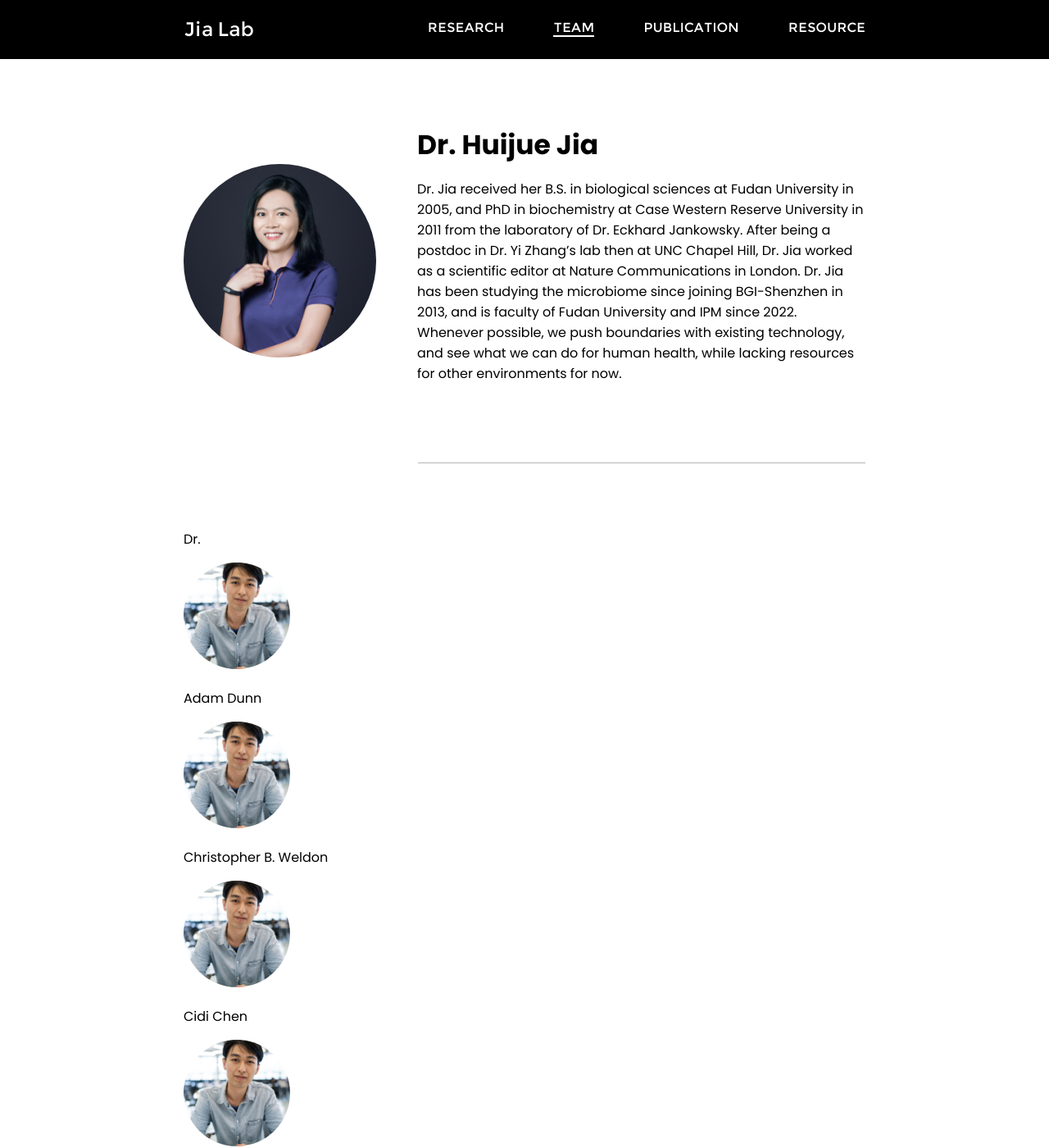
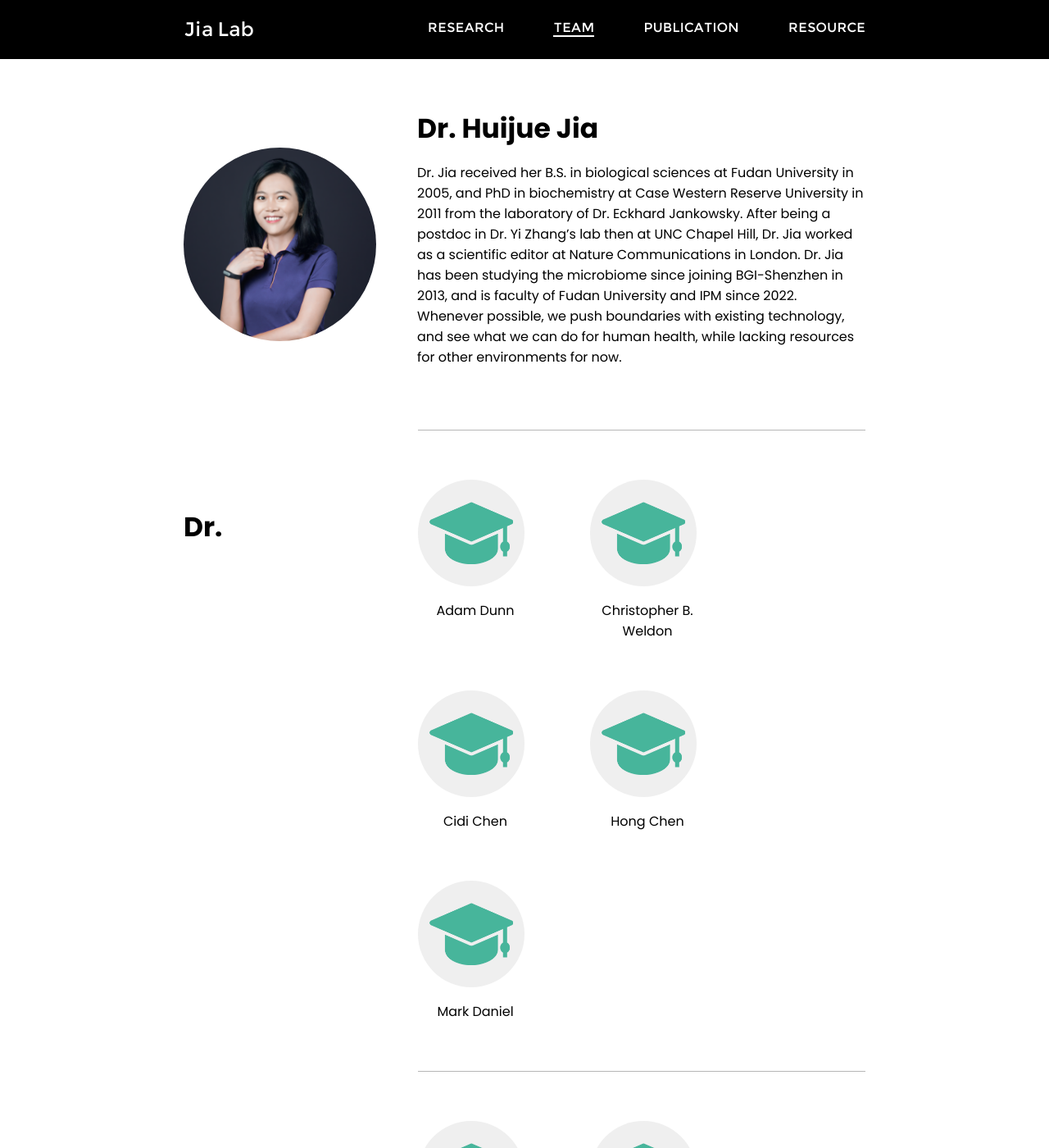
Before and after one commit to aghnu/JiaLab_website, a Jekyll site: the page built from pages/team.html, in a window 1280 px wide and 1400 px high. Shown: the whole window at 82% size. Built offline with Jekyll 4.4.1, drawn with Linux system fonts in a browser that asks for light colours.

Commit message:
Finish team page styling

```diff
--- a/_sass/_pages.scss
+++ b/_sass/_pages.scss
@@ -37,8 +37,20 @@ $research-info-figure-margin-right: 30px;
 $team-profile-pic-size-faculty:     236px;
 $team-profile-pic-size-team:        130px;
 
-$team-block-gap:                        80px;
+$team-block-gap:                        60px;
+
+$team-page-separator-width:             1px;
+$team-page-separator-color:             #B6B6B6;
+
+$team-faculty-info-title-size:          33px;
+$team-faculty-info-title-weight:        700;
 $team-faculty-info-figure-margin-right: 50px;
+
+$team-group-label-size:                 33px;
+$team-group-label-weight:               700;
+$team-group-profile-gap:                70px;
+$team-group-profile-gap-row:            60px;
+$team-group-section-width:              calc(#{$team-profile-pic-size-team} + 10px);
 
 // banner on research page/index.html
 .page-research-block-banner {
@@ -147,8 +159,8 @@ $team-faculty-info-figure-margin-right: 50px;
 
 .page-team .separator {
     border-bottom: solid;
-    border-width: 1px;
-    border-color: #B6B6B6;
+    border-width: $team-page-separator-width;
+    border-color: $team-page-separator-color;
     margin-top: $team-block-gap;
     margin-bottom: $team-block-gap;
     width: calc(100% - #{$team-faculty-info-figure-margin-right} - #{$team-profile-pic-size-faculty});
@@ -169,8 +181,8 @@ $team-faculty-info-figure-margin-right: 50px;
 }
 
 .page-team .page-team-faculty .section .title {
-    font-size: 33px;
-    font-weight: 700;
+    font-size: $team-faculty-info-title-size;
+    font-weight: $team-faculty-info-title-weight;
     margin: 0;
 }
 
@@ -178,15 +190,51 @@ $team-faculty-info-figure-margin-right: 50px;
     margin: 0;
 }
 
-
 .page-team .page-team-faculty .profile_photo {
     margin: auto;
     width: $team-profile-pic-size-faculty;
     height: $team-profile-pic-size-faculty;
 }
 
+// dr and student sections
+
 .page-team .page-team-dr .profile_photo,
 .page-team .page-team-student .profile_photo {
     width: $team-profile-pic-size-team;
     height: $team-profile-pic-size-team;
 }
+
+.page-team .page-team-dr,
+.page-team .page-team-student {
+    display: flex;
+    flex-direction: row;
+}
+
+.page-team .page-team-dr .group,
+.page-team .page-team-student .group {
+    width: calc(#{$team-faculty-info-figure-margin-right} + #{$team-profile-pic-size-faculty});
+    font-size: $team-group-label-size;
+    font-weight: $team-group-label-weight;
+}
+
+.page-team .page-team-dr .block,
+.page-team .page-team-student .block{
+    width: calc(100% - #{$team-faculty-info-figure-margin-right} - #{$team-profile-pic-size-faculty});
+    display: flex;
+    flex-direction: row;
+    column-gap: $team-group-profile-gap;
+    row-gap: $team-group-profile-gap-row;
+    flex-wrap: wrap;
+}
+
+.page-team .page-team-dr .section,
+.page-team .page-team-student .section{
+    width: $team-group-section-width;
+}
+
+.page-team .page-team-dr .text,
+.page-team .page-team-student .text{
+    margin: 0;
+    margin-top: 10px;
+    text-align: center;
+}
--- a/pages/team.html
+++ b/pages/team.html
@@ -32,28 +32,36 @@ transparent_navi: false
 
         <div class="page-team-dr">
             <p class="group">Dr.</p>
+            <div class="block">
                 {% for mem in mem_dr %}
+                <div class="section">
                     {% if mem.profile_photo_path != "" %}
                     <img src='/assets/photos/{{mem.profile_photo_path}}' class="profile_photo">
                     {% else %}
                     <img src='/assets/photos/default.png' class="profile_photo">
                     {{default.png}}
                     {% endif %}
-            <p>{{mem.name}}</p>
+                    <p class="text">{{mem.name}}</p>
+                </div>
                 {% endfor %}
             </div>
-
+        </div>
+        <div class="separator"></div>
         <div class="page-team-student">
             <p class="group">Student</p>
+            <div class="block">
                 {% for mem in mem_student %}
+                <div class="section">
                     {% if mem.profile_photo_path != "" %}
                     <img src='/assets/photos/{{mem.profile_photo_path}}' class="profile_photo">
                     {% else %}
                     <img src='/assets/photos/default.png' class="profile_photo">
                     {{default.png}}
                     {% endif %}
-            <p>{{mem.name}}</p>
+                    <p class="text">{{mem.name}}</p>
+                </div>
                 {% endfor %}
+            </div>
         </div>
     </div>
 
```
Also changed, not shown: assets/photos/default.png. Lines whose indentation alone changed are shown as unchanged.
